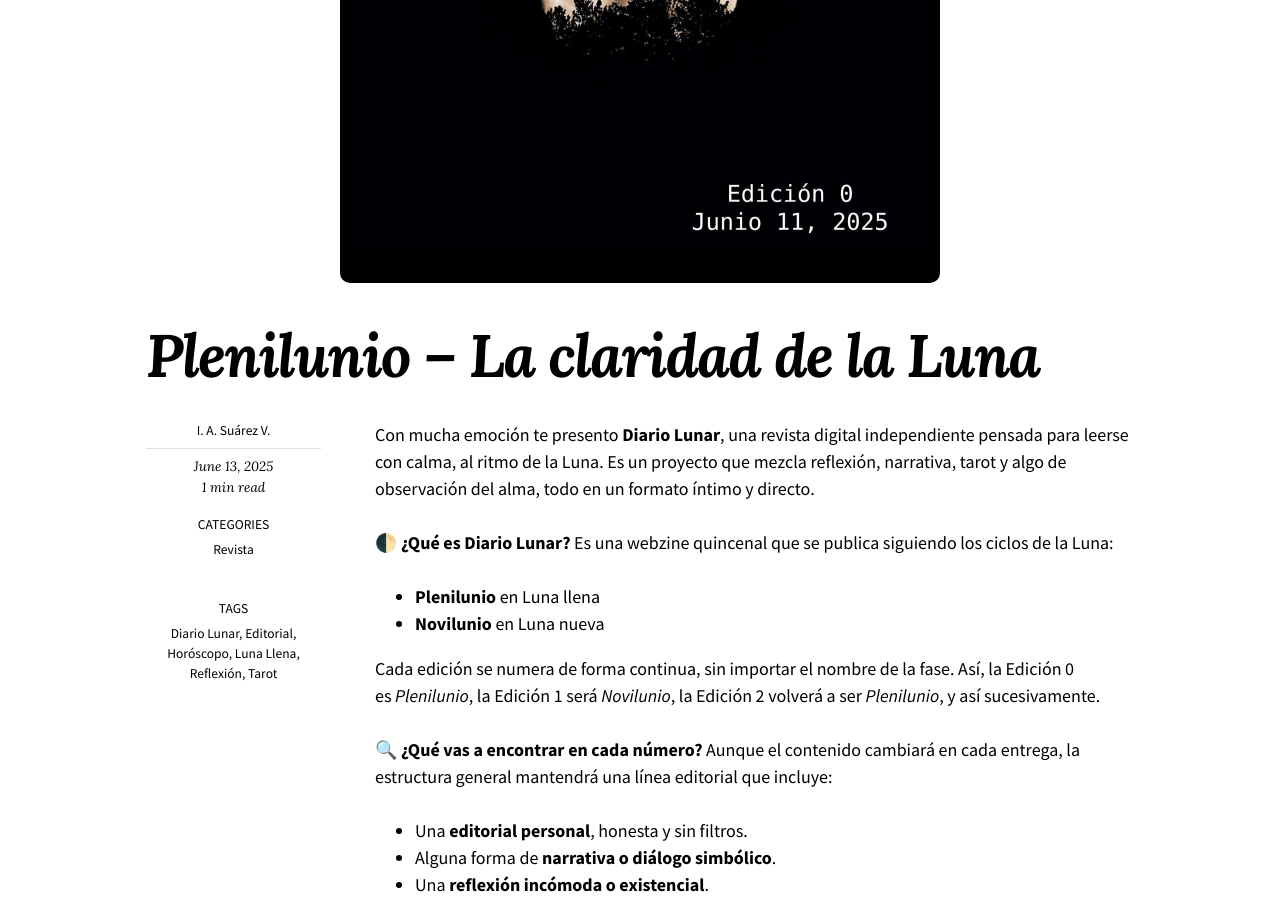
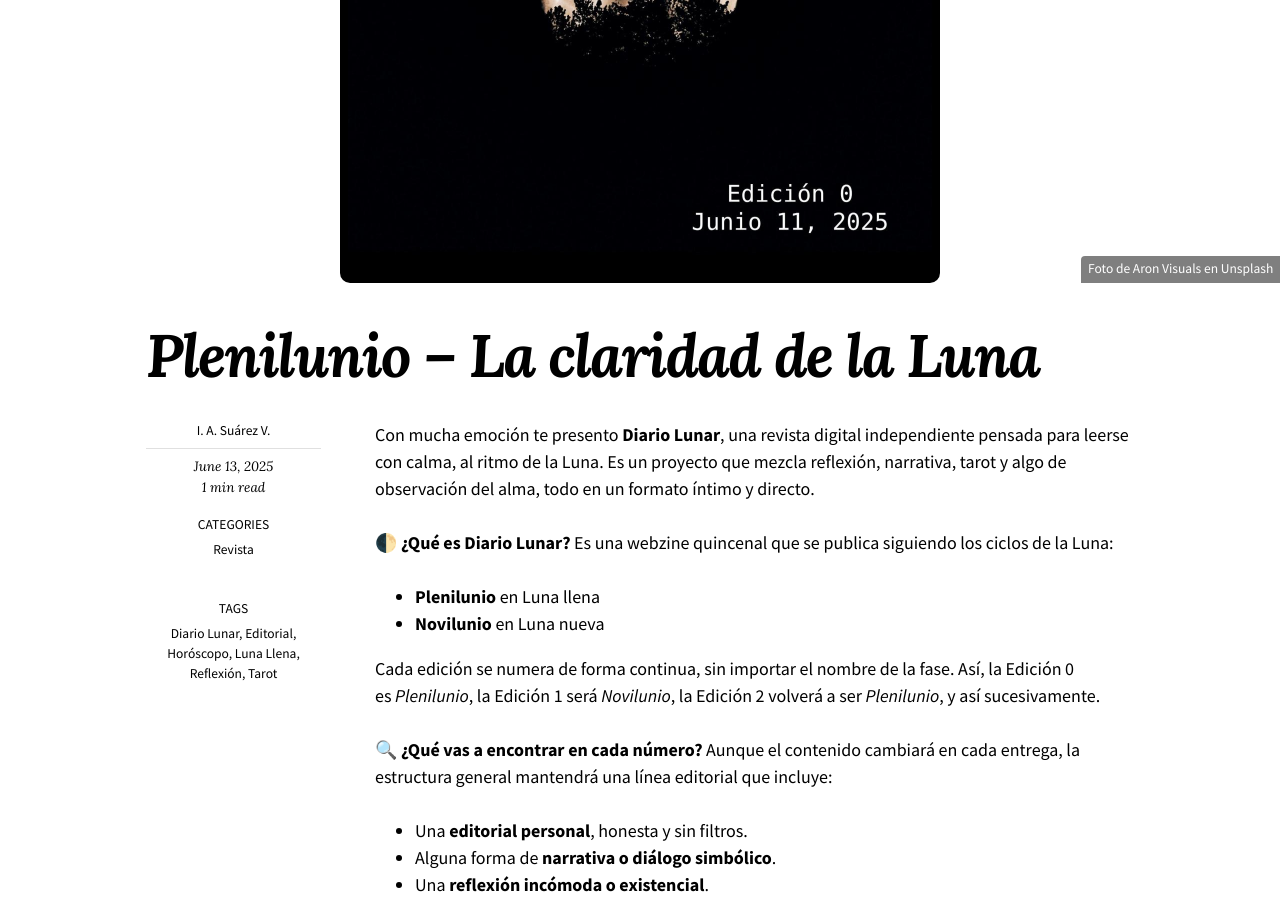
Before and after one commit to KajiiNarumi/iasuarezv, a Jekyll site: the page built from _posts/2025-06-13-plenilunio-la-claridad-de-la-luna.md, in a window 1280 px wide and 900 px high, scrolled down 588 px. Built offline with Jekyll 4.4.1, drawn with Linux system fonts in a browser that asks for light colours; nearby versions of some CDN libraries.

Commit message:
Update 2025-06-13-plenilunio-la-claridad-de-la-luna.md

```diff
--- a/_posts/2025-06-13-plenilunio-la-claridad-de-la-luna.md
+++ b/_posts/2025-06-13-plenilunio-la-claridad-de-la-luna.md
@@ -8,6 +8,7 @@ categories: [Revista]
 tags: [Diario Lunar, Editorial, Luna Llena, Tarot, Horóscopo, Reflexión]
 image:
   path: "/images/2025-06-13-plenilunio-la-claridad-de-la-luna.jpg"
+  caption: "Foto de Aron Visuals en Unsplash"
   alt: "Fotografía de la luna llena sobre un paisaje nocturno. Créditos: Aron Visuals en Unsplash."
 excerpt: "Con emoción presento Diario Lunar: una revista digital independiente que nace bajo la Luna llena. Reflexión, tarot y narrativa para leer con calma."
 ---
```
